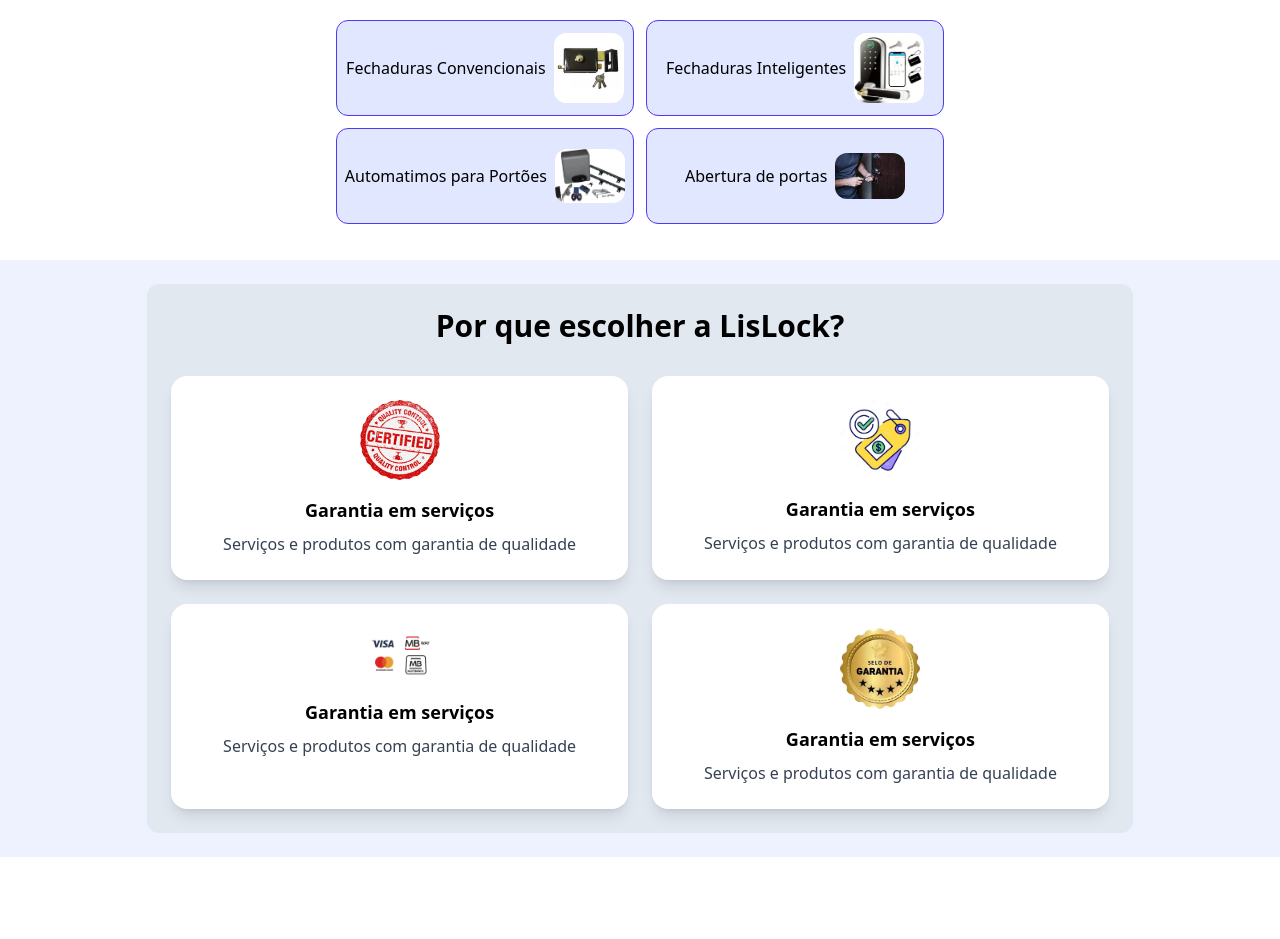
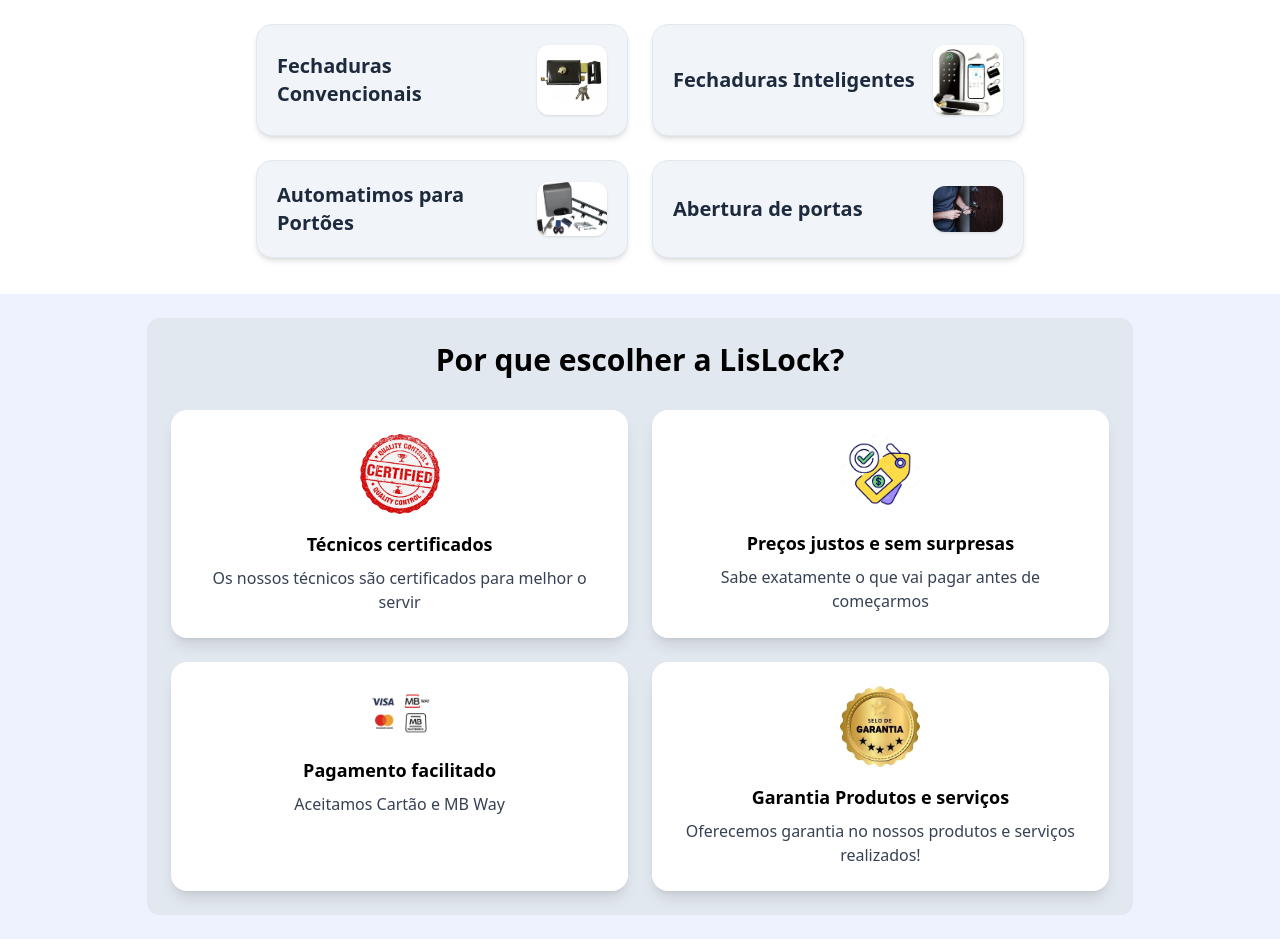
Before and after one commit to alvarocesar010/LisLock, a Next.js app: page / in a window 1280 px wide. Shown: the part 687-1626 px from the top of the page. Before the commit the page ends 1544 px from the top, so only its background shows below. Built offline with nearby package versions, Linux system fonts and the light colour scheme.

Commit message:
refactor: improve component WhyUs and ProductLink

```diff
--- a/src/components/ProductLink/index.tsx
+++ b/src/components/ProductLink/index.tsx
@@ -39,27 +39,33 @@ const ProductLink = () => {
   return (
     <>
       {/* Products list */}
-      <p className="italic text-center">
+      <p className="italic text-center text-lg md:text-xl">
         Conheça nossos serviços clicando nos links abaixo:
       </p>
-      <div className="grid grid-cols-2 mx-auto gap-3">
+
+      <div className="grid grid-cols-1 md:grid-cols-2 gap-4 md:gap-6 w-full max-w-lg mx-auto md:max-w-3xl">
         {productsList.map((item) => (
           <Link
             key={item.product}
             href={item.link}
-            className="h-24 flex flex-row justify-center items-center gap-2 bg-indigo-100 p-2 rounded-xl
-            active:bg-indigo-400 active:scale-95
-            border-1 border-indigo-600 transition duration-150
-            "
+            className="flex items-center justify-between bg-slate-100 p-4 md:p-5 rounded-2xl shadow-md border border-slate-200
+                 hover:shadow-xl hover:-translate-y-1 hover:border-indigo-400 transition active:bg-slate-200 active:scale-95"
           >
+            {/* Text */}
+            <span className="text-lg md:text-xl font-semibold text-slate-800">
               {item.product}
+            </span>
+
+            {/* Image */}
+            <div className="flex-shrink-0">
               <Image
-              className="rounded-xl object-cover"
+                className="rounded-xl object-cover shadow-sm"
                 width={70}
                 height={70}
                 src={item.src}
                 alt={item.product}
               />
+            </div>
           </Link>
         ))}
       </div>
--- a/src/components/WhyUs/index.tsx
+++ b/src/components/WhyUs/index.tsx
@@ -10,12 +10,12 @@ const WhyUs = () => {
   const qualificationsList: WhyUsProps[] = [
     {
       title: "Técnicos certificados",
-      content: "Nossos técnicos são certificados para melhor te atender",
+      content: "Os nossos técnicos são certificados para melhor o servir",
       src: "/images/certified.webp",
     },
     {
       title: "Preços justos e sem surpresas",
-      content: "Você sabe exatamente o que vai pagar antes de começarmos",
+      content: "Sabe exatamente o que vai pagar antes de começarmos",
       src: "/images/fairPrice.webp",
     },
     {
@@ -23,7 +23,11 @@ const WhyUs = () => {
       content: "Aceitamos Cartão e MB Way",
       src: "/images/Payments.webp",
     },
-    { title: "", content: "", src: "/images/garantia.webp" },
+    {
+      title: "Garantia Produtos e serviços",
+      content: "Oferecemos garantia no nossos produtos e serviços realizados!",
+      src: "/images/garantia.webp",
+    },
   ];
 
   return (
@@ -48,12 +52,8 @@ const WhyUs = () => {
                 alt="Garantia"
                 className="mb-4 rounded-full"
               />
-              <h3 className="text-lg font-semibold mb-2">
-                Garantia em serviços
-              </h3>
-              <p className="text-gray-700">
-                Serviços e produtos com garantia de qualidade
-              </p>
+              <h3 className="text-lg font-semibold mb-2">{item.title}</h3>
+              <p className="text-gray-700">{item.content}</p>
             </div>
           ))}
         </div>
```
Lines whose indentation alone changed are shown as unchanged.
